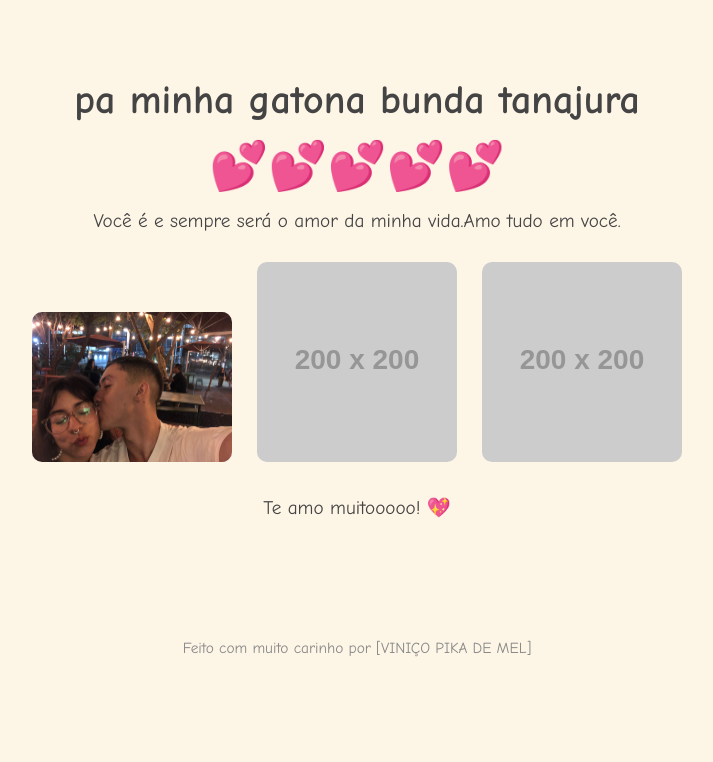
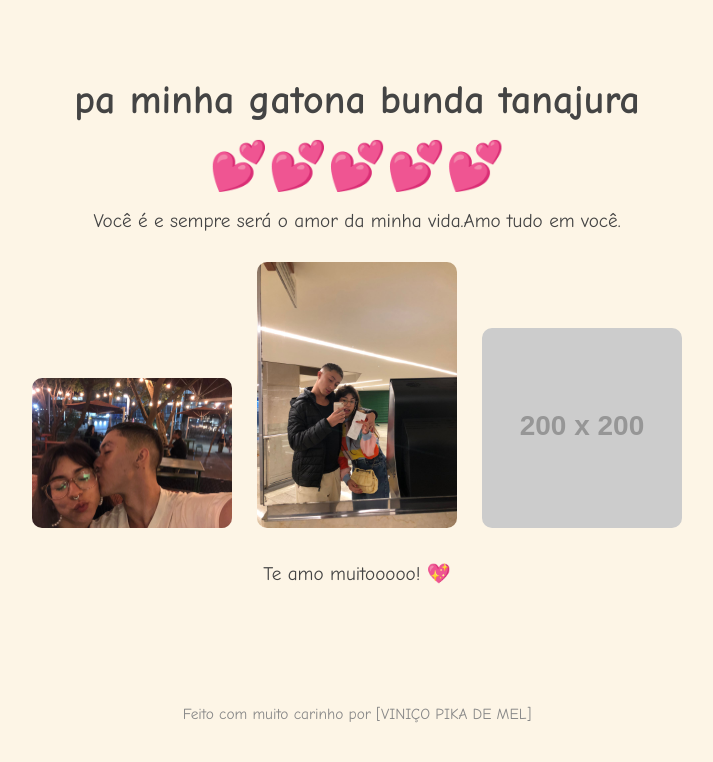
Before and after one commit to zwiiny/pra-minha-gatchusca, a plain HTML site: page index.html in a window 1280 px wide. Shown: the top 762 px of the page, without its empty margins (283-996 px from the left). Drawn offline with Linux system fonts and the light colour scheme; placeholder pictures from the web are drawn by us.

Commit message:
Update index.html

```diff
--- a/index.html
+++ b/index.html
@@ -60,7 +60,7 @@
         <p>Você é e sempre será o amor da minha vida.Amo tudo em você.</p>
         <div class="gallery">
             <img src="https://github.com/zwiiny/pra-minha-gatchusca/blob/main/615034b9-4de7-4a76-ba57-b510a6135d6d.jpeg?raw=true" alt="Foto 1">
-            <img src="https://via.placeholder.com/200" alt="Foto 2">
+            <img src="https://github.com/zwiiny/pra-minha-gatchusca/blob/main/MOZIN.jpeg?raw=true" alt="Foto 2">
             <img src="https://via.placeholder.com/200" alt="Foto 3">
         </div>
         <p>Te amo muitooooo! 💖</p>
```
